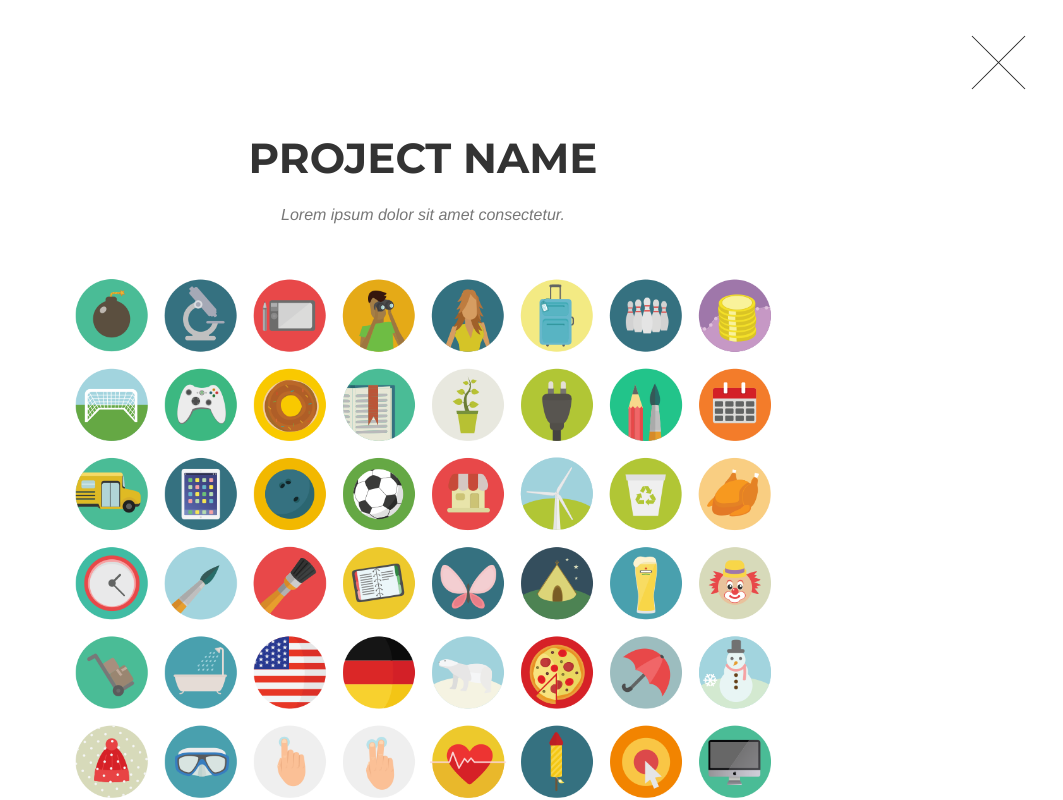
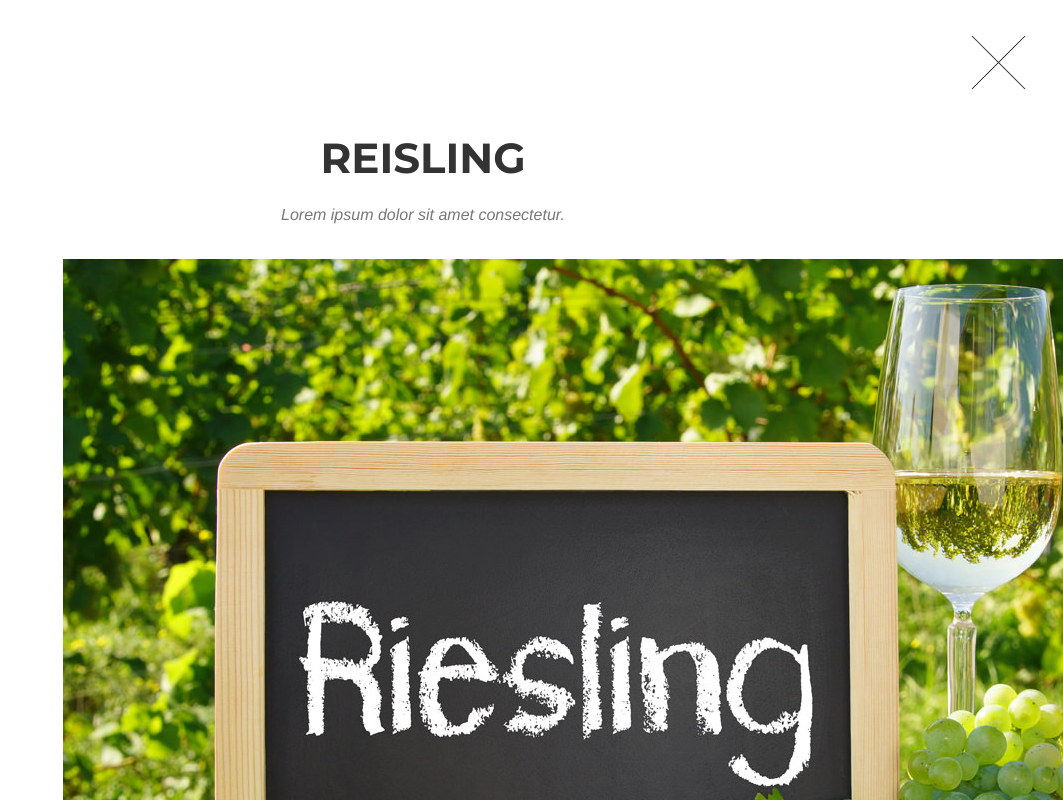
Before and after one commit to gaspardelacruz/baguiowine, a website: page index.html in a window 1280 px wide. Both pictures are taken after a click on the link 250 px from the left and 1834 px from the top of the page. Shown: the part 1434-2234 px from the top of the page, without its empty margins (217-1280 px from the left). Drawn offline with nearby package versions, Linux system fonts and the light colour scheme; files that its build step writes are made by us from their sources; a web font is replaced by a local one.

Commit message:
Update index.html

```diff
--- a/index.html
+++ b/index.html
@@ -385,9 +385,9 @@
                         <div class="col-lg-8 col-lg-offset-2">
                             <div class="modal-body">
                                 <!-- Project Details Go Here -->
-                                <h2>Project Name</h2>
+                                <h2>Reisling</h2>
                                 <p class="item-intro text-muted">Lorem ipsum dolor sit amet consectetur.</p>
-                                <img class="img-responsive img-centered" src="img/portfolio/roundicons-free.png" alt="">
+                                <img class="img/" src="baguiowine/reisling.png" alt="">
                                 <p>Use this area to describe your project. Lorem ipsum dolor sit amet, consectetur adipisicing elit. Est blanditiis dolorem culpa incidunt minus dignissimos deserunt repellat aperiam quasi sunt officia expedita beatae cupiditate, maiores repudiandae, nostrum, reiciendis facere nemo!</p>
                                 <p>
                                     <strong>Want these icons in this portfolio item sample?</strong>You can download 60 of them for free, courtesy of <a href="https://getdpd.com/cart/hoplink/18076?referrer=bvbo4kax5k8ogc">RoundIcons.com</a>, or you can purchase the 1500 icon set <a href="https://getdpd.com/cart/hoplink/18076?referrer=bvbo4kax5k8ogc">here</a>.</p>
@@ -396,6 +396,7 @@
                                     <li>Client: Round Icons</li>
                                     <li>Category: Graphic Design</li>
                                 </ul>
+
                                 <button type="button" class="btn btn-primary" data-dismiss="modal"><i class="fa fa-times"></i> Close Project</button>
                             </div>
                         </div>
```
